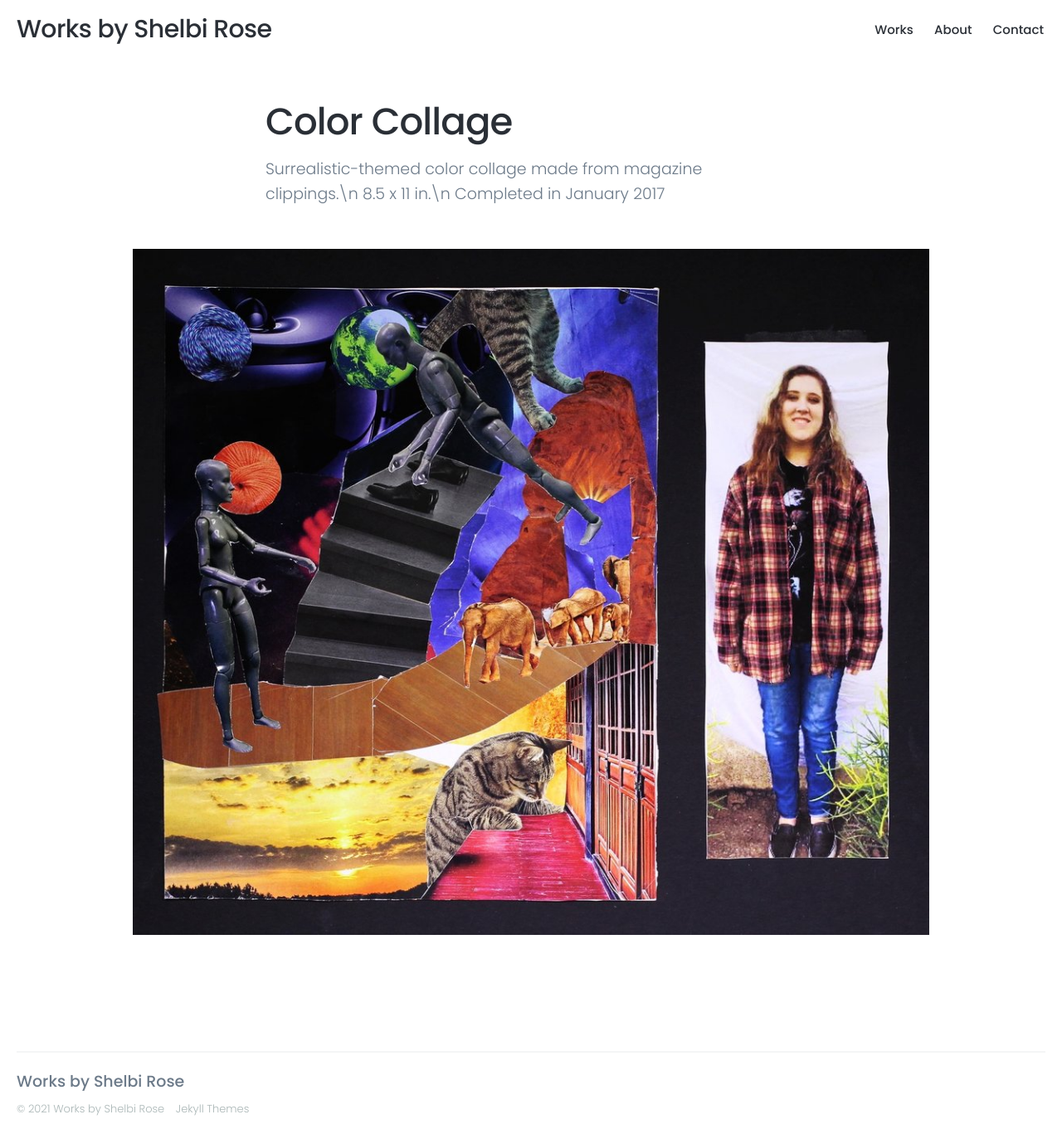
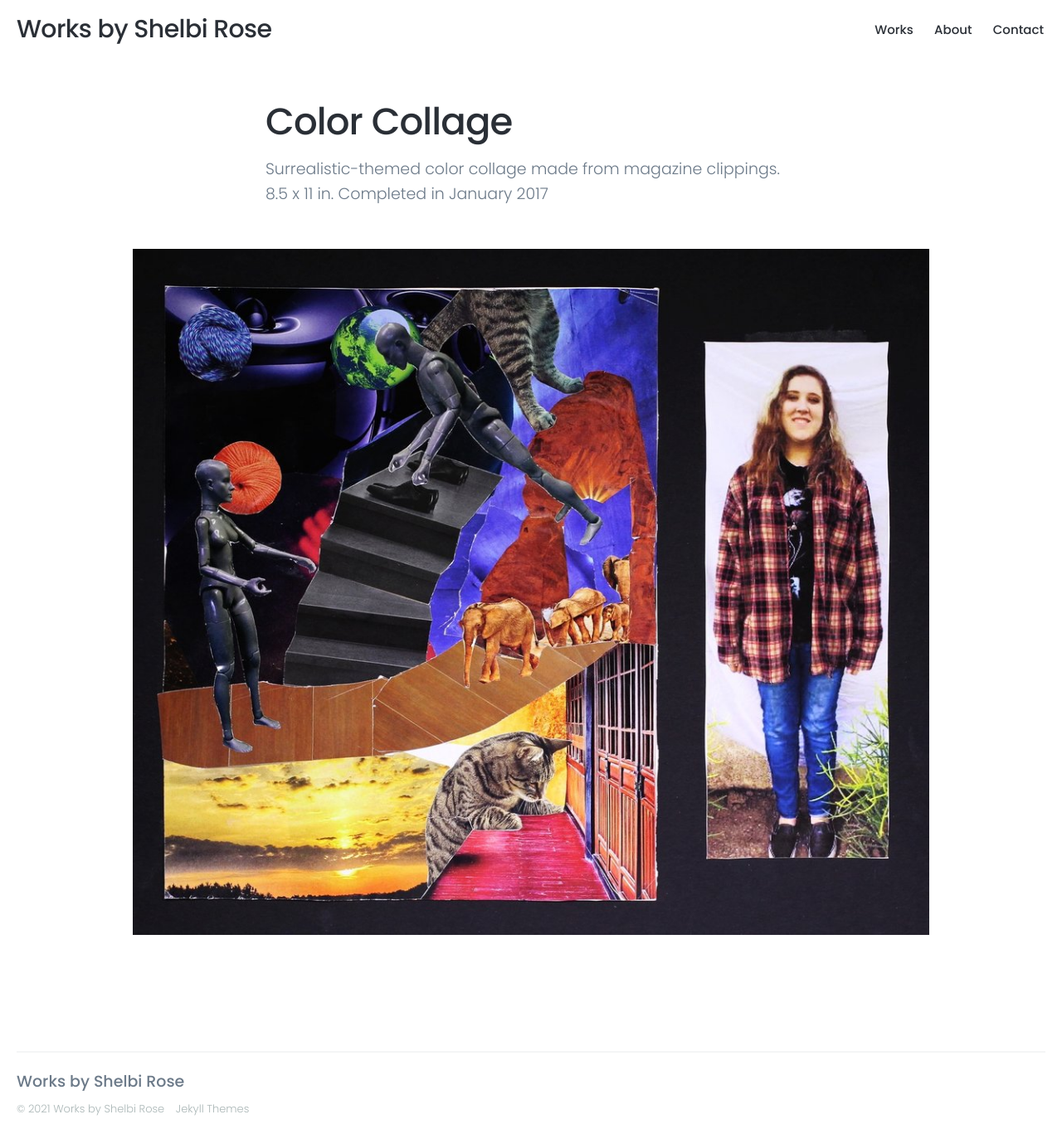
Before and after one commit to shelbirose/worksbyshelbirose, a Jekyll site: the page built from _projects/color-collage.md, in a window 1280 px wide. Shown: the whole page at 83% size. Built offline with Jekyll 4.4.1, drawn with Linux system fonts in a browser that asks for light colours; nearby versions of some CDN libraries.

Commit message:
Update color-collage.md

```diff
--- a/_projects/color-collage.md
+++ b/_projects/color-collage.md
@@ -1,11 +1,11 @@
 ---
 title: 'Color Collage'
-subtitle: 'Surrealistic-themed color collage made from magazine clippings.\n
-8.5 x 11 in.\n
+subtitle: 'Surrealistic-themed color collage made from magazine clippings.
+8.5 x 11 in.
 Completed in January 2017'
 date: 2018-06-30 00:00:00
-description: 'Surrealistic-themed color collage made from magazine clippings.\n
-8.5 x 11 in.\n
+description: 'Surrealistic-themed color collage made from magazine clippings.
+8.5 x 11 in.
 Completed in January 2017'
 featured_image: '/images/works/color_collage.jfif'
 ---
```
